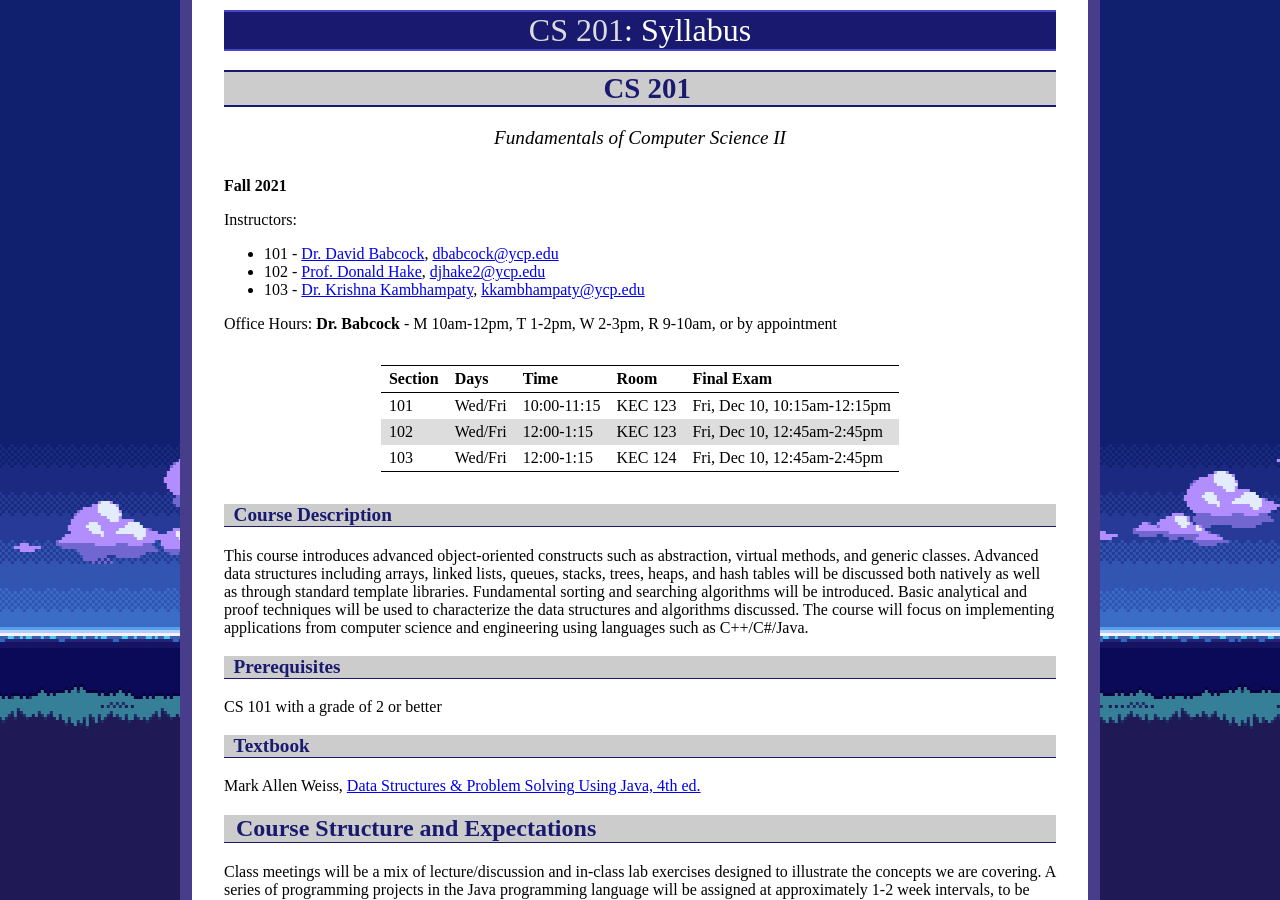
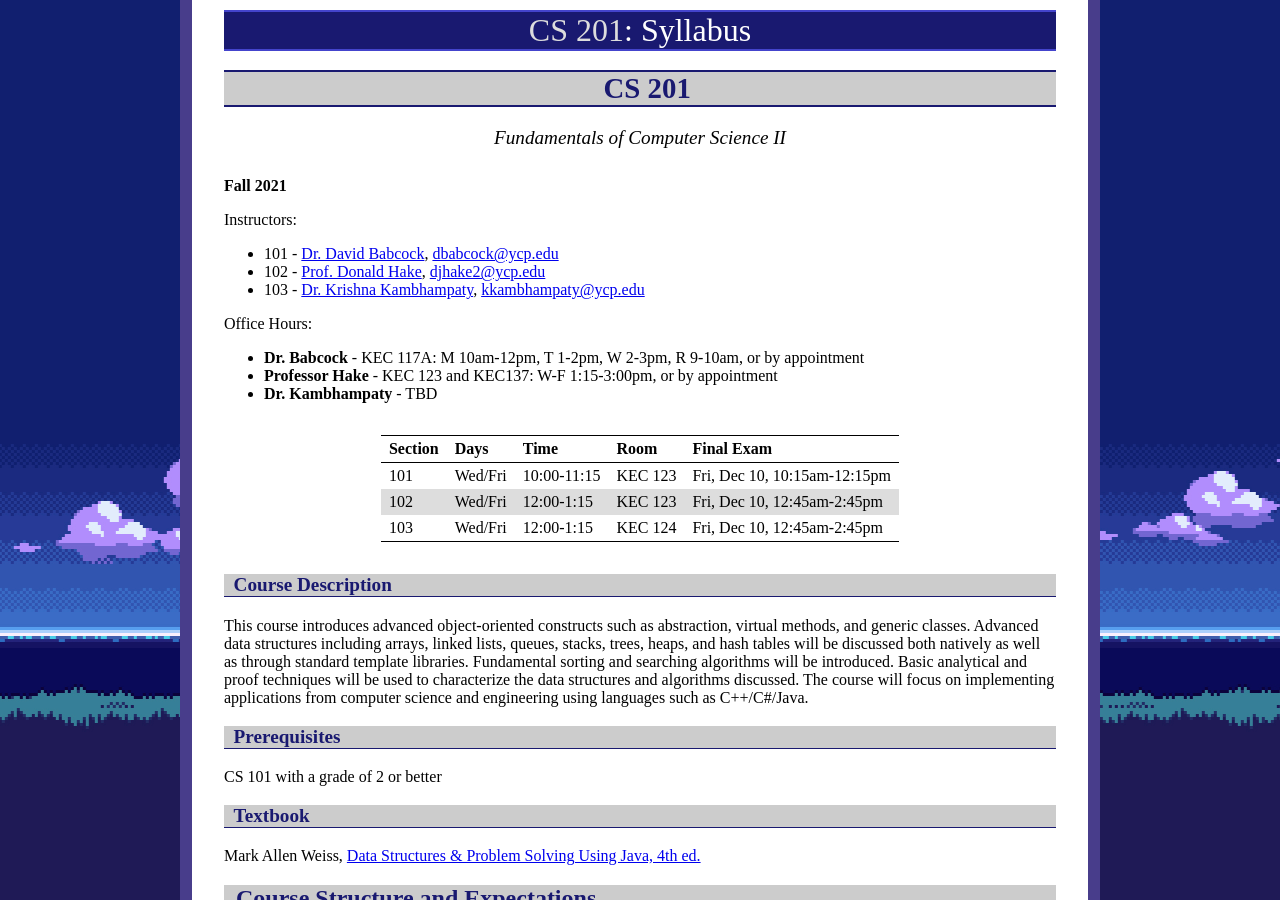
Before and after one commit to ycpcs/cs201-fall2021, a Jekyll site: the page built from syllabus.md, in a window 1280 px wide and 900 px high. Built offline with Jekyll 4.4.1, drawn with Linux system fonts in a browser that asks for light colours.

```diff
--- a/syllabus.md
+++ b/syllabus.md
@@ -14,7 +14,10 @@ Instructors:
 - 102 - <a href="http://faculty.ycp.edu/~djhake2">Prof. Donald Hake</a>, <djhake2@ycp.edu>
 - 103 - <a href="http://faculty.ycp.edu/~kkambhampaty">Dr. Krishna Kambhampaty</a>, <kkambhampaty@ycp.edu>
 
-Office Hours: **Dr. Babcock** - M 10am-12pm, T 1-2pm, W 2-3pm, R 9-10am, or by appointment
+Office Hours:
+- **Dr. Babcock** - KEC 117A: M 10am-12pm, T 1-2pm, W 2-3pm, R 9-10am, or by appointment
+- **Professor Hake** - KEC 123 and KEC137: W-F 1:15-3:00pm, or by appointment
+- **Dr. Kambhampaty** - TBD
 
  Section  | Days      |  Time       | Room    | Final Exam
  -------- | --------- |  ---------- | ------- | ----------
```
